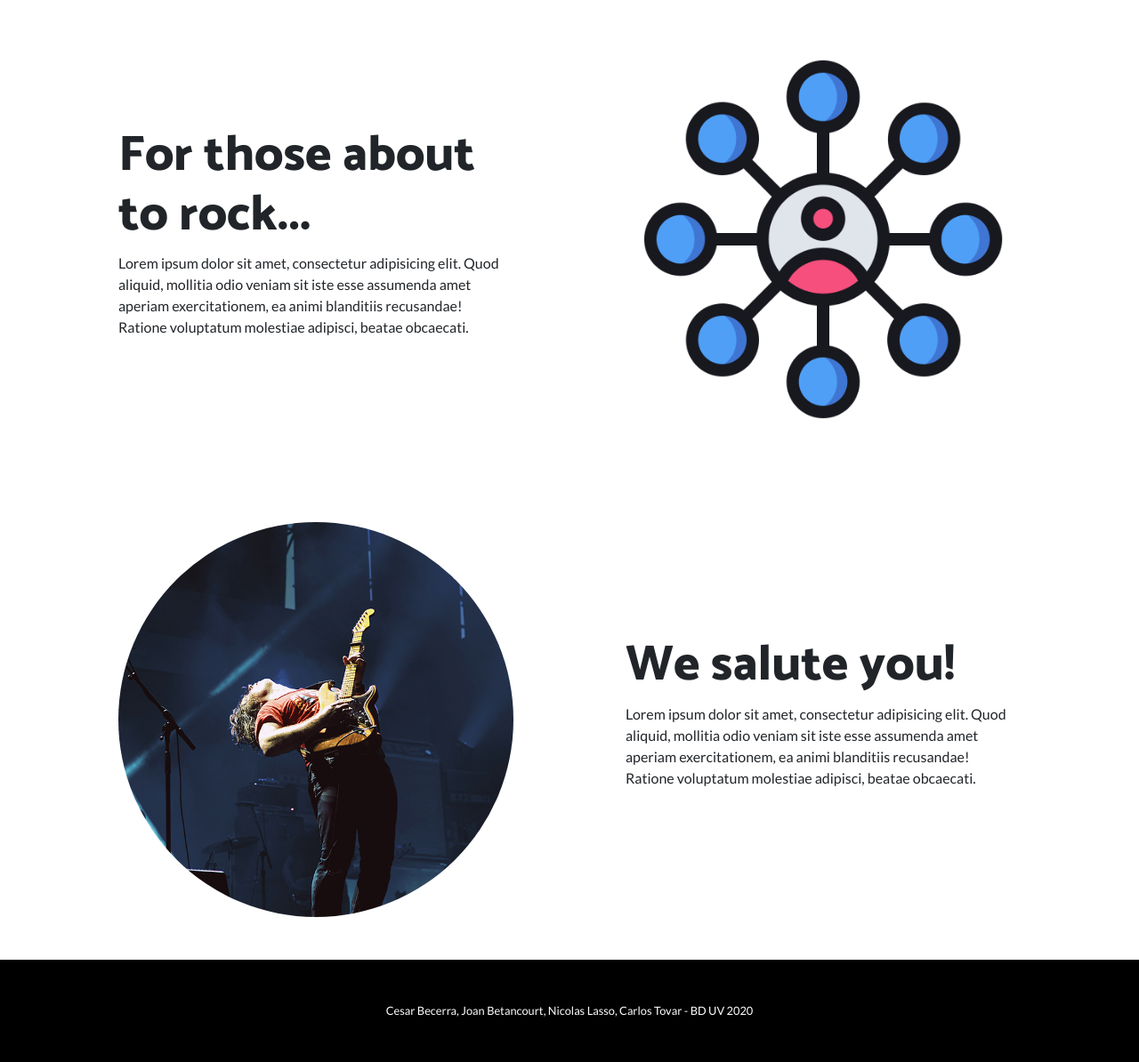
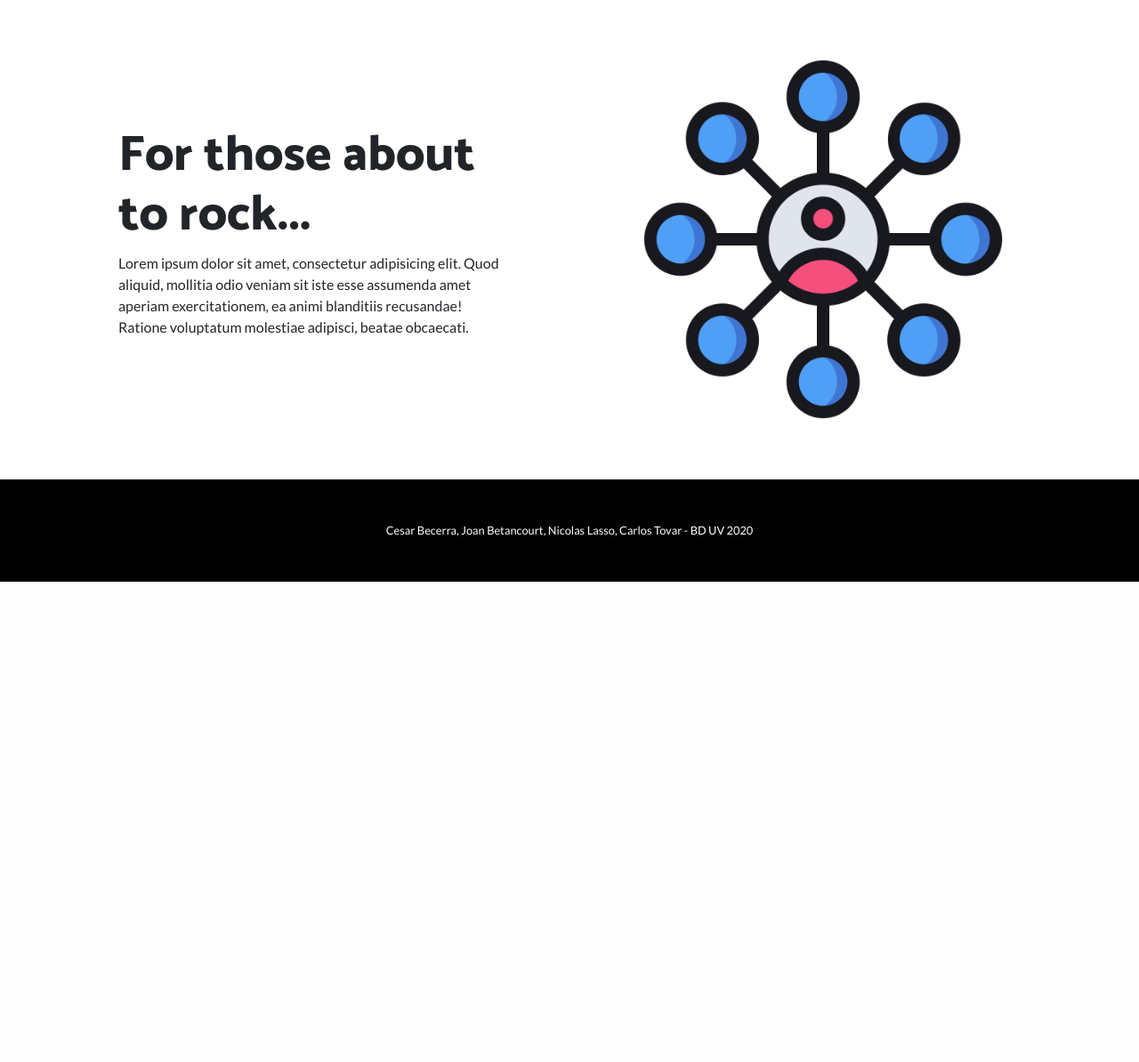
Before and after one commit to SebastianBetancourt/fuchicovid, a Django app: page / in a window 1280 px wide. Shown: the part 625-1819 px from the top of the page at 89% size. After the commit the page ends 1279 px from the top, so only its background shows below. Run offline with Django 3.2, Linux system fonts and the light colour scheme; parts of the project's set-up code (start-up, migrations or seed data) failed here and were passed over; some libraries are stand-ins or nearby versions.

Commit message:
Pequeños cambios a plantilla login

```diff
--- a/proyecto/templates/index.html
+++ b/proyecto/templates/index.html
@@ -23,22 +23,4 @@
     </div>
   </section>
 
-  <section>
-    <div class="container">
-      <div class="row align-items-center">
-        <div class="col-lg-6">
-          <div class="p-5">
-            <img class="img-fluid rounded-circle" src="{% static 'img/02.jpg' %}" alt="">
-          </div>
-        </div>
-        <div class="col-lg-6">
-          <div class="p-5">
-            <h2 class="display-4">We salute you!</h2>
-            <p>Lorem ipsum dolor sit amet, consectetur adipisicing elit. Quod aliquid, mollitia odio veniam sit iste esse assumenda amet aperiam exercitationem, ea animi blanditiis recusandae! Ratione voluptatum molestiae adipisci, beatae obcaecati.</p>
-          </div>
-        </div>
-      </div>
-    </div>
-  </section>
-
 {% endblock %}
--- a/proyecto/templates/registration/login.html
+++ b/proyecto/templates/registration/login.html
@@ -57,7 +57,8 @@ form .message a {
     {{ form.as_p }}
     <button type="submit">Iniciar sesión</button>
   </form>
-  <br>
   <a href="{% url 'social:begin' 'github' %}">Iniciar sesión con GitHub</a><br>
   <a href="{% url 'social:begin' 'facebook' %}">Iniciar sesión con Facebook</a>
+  <br>
+
 {% endblock %}
```
